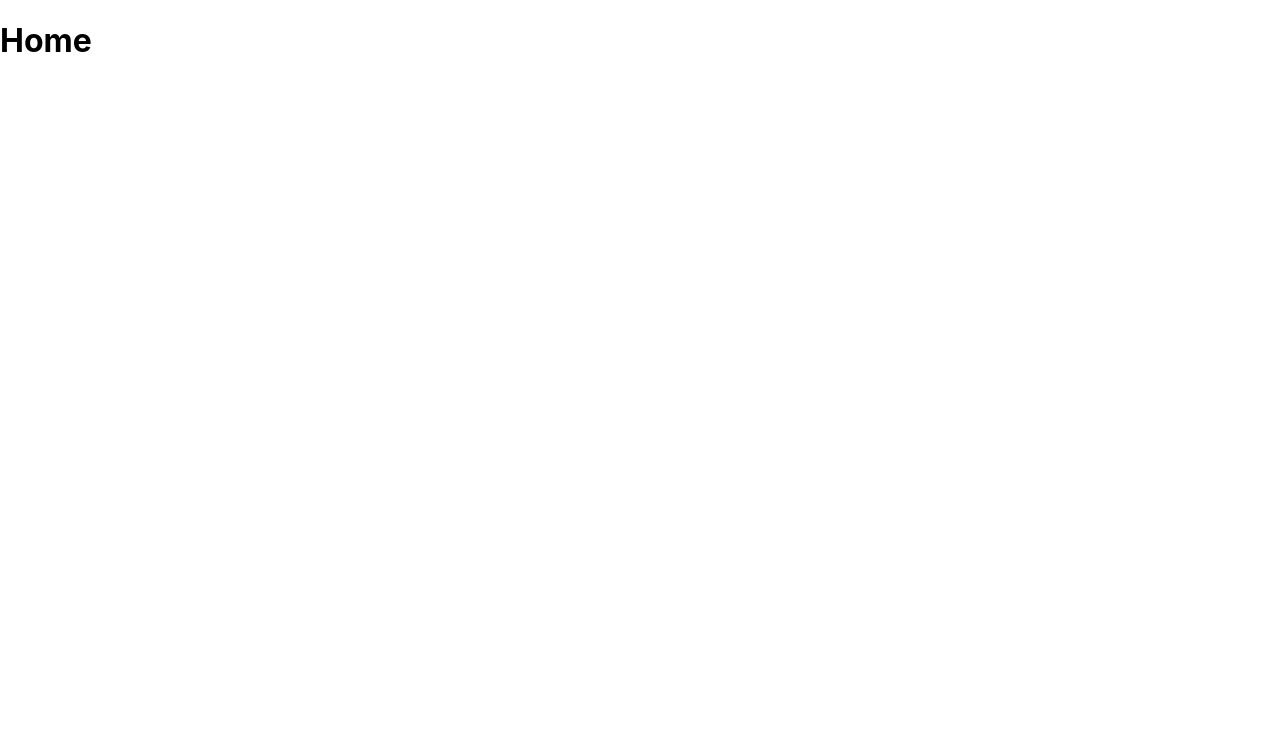
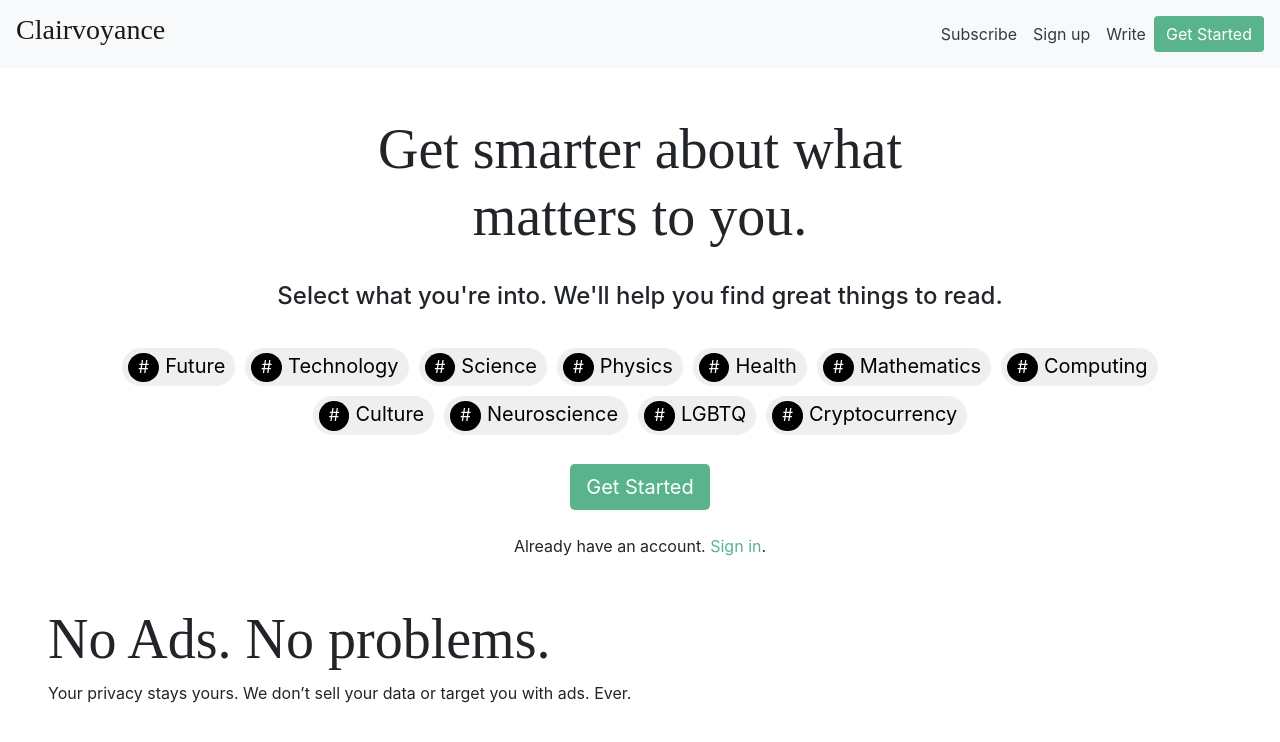
Before and after one commit to NexusX45/Social-Site, a React (Create React App) app in the folder site/: page / in a window 1280 px wide. Shown: the top 742 px of the page. Built offline with nearby package versions, Linux system fonts and the light colour scheme.

Commit message:
Initialized Bootstrap and Basic template layout

```diff
--- a/site/package.json
+++ b/site/package.json
@@ -9,6 +9,7 @@
     "express": "^4.17.1",
     "react": "^16.13.1",
     "react-dom": "^16.13.1",
+    "react-router-dom": "^5.2.0",
     "react-scripts": "3.4.1"
   },
   "scripts": {
--- a/site/public/index.html
+++ b/site/public/index.html
@@ -24,6 +24,13 @@
       work correctly both with client-side routing and a non-root public URL.
       Learn how to configure a non-root public URL by running `npm run build`.
     -->
+    <link rel="stylesheet" href="https://stackpath.bootstrapcdn.com/bootstrap/4.5.0/css/bootstrap.min.css" integrity="sha384-9aIt2nRpC12Uk9gS9baDl411NQApFmC26EwAOH8WgZl5MYYxFfc+NcPb1dKGj7Sk" crossorigin="anonymous">
+
+    <!-- JS, Popper.js, and jQuery -->
+    <script src="https://code.jquery.com/jquery-3.5.1.slim.min.js" integrity="sha384-DfXdz2htPH0lsSSs5nCTpuj/zy4C+OGpamoFVy38MVBnE+IbbVYUew+OrCXaRkfj" crossorigin="anonymous"></script>
+    <script src="https://cdn.jsdelivr.net/npm/popper.js@1.16.0/dist/umd/popper.min.js" integrity="sha384-Q6E9RHvbIyZFJoft+2mJbHaEWldlvI9IOYy5n3zV9zzTtmI3UksdQRVvoxMfooAo" crossorigin="anonymous"></script>
+    <script src="https://stackpath.bootstrapcdn.com/bootstrap/4.5.0/js/bootstrap.min.js" integrity="sha384-OgVRvuATP1z7JjHLkuOU7Xw704+h835Lr+6QL9UvYjZE3Ipu6Tp75j7Bh/kR0JKI" crossorigin="anonymous"></script>
+
     <title>React App</title>
   </head>
   <body>
--- a/site/src/App.js
+++ b/site/src/App.js
@@ -1,12 +1,165 @@
 import React from 'react';
+import {BrowserRouter as Router, Switch, Route} from 'react-router-dom';
+
+export default function App(){
+    return(
+        <Router>
+            <Switch>
+                <Route exact path = '/'>
+                    <Home />
+                </Route>
+                <Route path = '/about'>
+                    <About />
+                </Route>
+                <Route path = '/signup'>
+                    <Signup />
+                </Route>
+            </Switch>
+        </Router>
+    )
+}
+
+function Home(){
+    return(
+        <>
+        <nav className="navbar navbar-expand-lg navbar-light bg-light">
+  <a class="navbar-brand" href="#"><h3 style={{fontFamily: "Lobster"}}>Clairvoyance</h3></a>
+  <button class="navbar-toggler" type="button" data-toggle="collapse" data-target="#navbarSupportedContent" aria-controls="navbarSupportedContent" aria-expanded="false" aria-label="Toggle navigation">
+    <span class="navbar-toggler-icon"></span>
+  </button>
+
+  <div class="collapse navbar-collapse" id="navbarSupportedContent">
+    <ul class="navbar-nav mr-auto">
+      <li class="nav-item active">
+
+      </li>
+    </ul>
+    <a class="p-2 text-dark" href="/about">Subscribe</a>
+    <a class="p-2 text-dark" href="/signup">Sign up</a>
+    <a class="p-2 text-dark">Write</a>
+    <a style={{backgroundColor: "#59b38c", border: "none"}}  class="btn btn-primary btn-md" href="#">Get Started</a>
+  </div>
+</nav>
+
+<div class="pricing-header px-3 py-3 pt-md-5 pb-md-4 mx-auto text-center">
+<h2 class="display-4" style={{fontFamily: "Abril Fatface"}}>
+    Get smarter about what <br /> matters to you.
+</h2>
+<br />
+<h4>Select what you're into. We'll help you find great things to read.</h4>
+<br />
+<button style={{border: "none", borderRadius: "20px",  padding: "3px 5px", margin: "5px"}}>
+    <button style={{border: "none", borderRadius: "50%", fontSize: "17px", padding:"2px 10px", color: "white", alignContent:"left", margin: "1px", backgroundColor: "black"}}>
+        #
+    </button>
+    <span style={{fontSize: "20px", margin: "5px"}}>Future</span>
+</button>
+
+<button style={{border: "none", borderRadius: "20px",  padding: "3px 5px", margin: "5px"}}>
+    <button style={{border: "none", borderRadius: "50%", fontSize: "17px", padding:"2px 10px", color: "white", alignContent:"left", margin: "1px", backgroundColor: "black"}}>
+        #
+    </button>
+    <span style={{fontSize: "20px", margin: "5px"}}>Technology</span>
+</button>
+<button style={{border: "none", borderRadius: "20px",  padding: "3px 5px", margin: "5px"}}>
+    <button style={{border: "none", borderRadius: "50%", fontSize: "17px", padding:"2px 10px", color: "white", alignContent:"left", margin: "1px", backgroundColor: "black"}}>
+        #
+    </button>
+    <span style={{fontSize: "20px", margin: "5px"}}>Science</span>
+</button>
+<button style={{border: "none", borderRadius: "20px",  padding: "3px 5px", margin: "5px"}}>
+    <button style={{border: "none", borderRadius: "50%", fontSize: "17px", padding:"2px 10px", color: "white", alignContent:"left", margin: "1px", backgroundColor: "black"}}>
+        #
+    </button>
+    <span style={{fontSize: "20px", margin: "5px"}}>Physics</span>
+</button>
+<button style={{border: "none", borderRadius: "20px",  padding: "3px 5px", margin: "5px"}}>
+    <button style={{border: "none", borderRadius: "50%", fontSize: "17px", padding:"2px 10px", color: "white", alignContent:"left", margin: "1px", backgroundColor: "black"}}>
+        #
+    </button>
+    <span style={{fontSize: "20px", margin: "5px"}}>Health</span>
+</button>
+<button style={{border: "none", borderRadius: "20px",  padding: "3px 5px", margin: "5px"}}>
+    <button style={{border: "none", borderRadius: "50%", fontSize: "17px", padding:"2px 10px", color: "white", alignContent:"left", margin: "1px", backgroundColor: "black"}}>
+        #
+    </button>
+    <span style={{fontSize: "20px", margin: "5px"}}>Mathematics</span>
+</button>
+<button style={{border: "none", borderRadius: "20px",  padding: "3px 5px", margin: "5px"}}>
+    <button style={{border: "none", borderRadius: "50%", fontSize: "17px", padding:"2px 10px", color: "white", alignContent:"left", margin: "1px", backgroundColor: "black"}}>
+        #
+    </button>
+    <span style={{fontSize: "20px", margin: "5px"}}>Computing</span>
+</button>
+<br />
+
+<button style={{border: "none", borderRadius: "20px",  padding: "3px 5px", margin: "5px"}}>
+    <button style={{border: "none", borderRadius: "50%", fontSize: "17px", padding:"2px 10px", color: "white", alignContent:"left", margin: "1px", backgroundColor: "black"}}>
+        #
+    </button>
+    <span style={{fontSize: "20px", margin: "5px"}}>Culture</span>
+</button>
+<button style={{border: "none", borderRadius: "20px",  padding: "3px 5px", margin: "5px"}}>
+    <button style={{border: "none", borderRadius: "50%", fontSize: "17px", padding:"2px 10px", color: "white", alignContent:"left", margin: "1px", backgroundColor: "black"}}>
+        #
+    </button>
+    <span style={{fontSize: "20px", margin: "5px"}}>Neuroscience</span>
+</button>
+<button style={{border: "none", borderRadius: "20px",  padding: "3px 5px", margin: "5px"}}>
+    <button style={{border: "none", borderRadius: "50%", fontSize: "17px", padding:"2px 10px", color: "white", alignContent:"left", margin: "1px", backgroundColor: "black"}}>
+        #
+    </button>
+    <span style={{fontSize: "20px", margin: "5px"}}>LGBTQ</span>
+</button>
+<button style={{border: "none", borderRadius: "20px",  padding: "3px 5px", margin: "5px"}}>
+    <button style={{border: "none", borderRadius: "50%", fontSize: "17px", padding:"2px 10px", color: "white", alignContent:"left", margin: "1px", backgroundColor: "black"}}>
+        #
+    </button>
+    <span style={{fontSize: "20px", margin: "5px"}}>Cryptocurrency</span>
+</button>
 
 
-function App() {
-  return (
-    <h1>
-      Home
+</div>
+
+<div class="text-center">
+    <button style={{backgroundColor: "#59b38c", border: "none"}} class="btn btn-primary btn-lg">
+        Get Started
+    </button>
+    <br></br>
+    <br></br>
+    <span>
+        Already have an account. <a href="#" style={{color:"#59b38c"}}>Sign in</a>.
+    </span>
+</div>
+<br/>
+<br/>
+<div class="ml-5">
+    <h1 class="display-4" style={{fontFamily: "Abril Fatface" }}>
+         No Ads. No problems.
     </h1>
-  );
+    <span>
+    Your privacy stays yours. We don’t sell your data or target you with ads. Ever.
+    </span>
+</div>
+
+</>
+    )
 }
 
-export default App;
+function About(){
+    return(
+        <h2>
+            About
+        </h2>
+    )
+}
+
+function Signup(){
+    return(
+        <div>
+            <form method = 'POST'>
+                <input type = 'email' value = "email"></input>
+            </form>
+        </div>
+    )
+}
```
Also changed, not shown: 1 other file (tests, documents, lock files or other folders).
